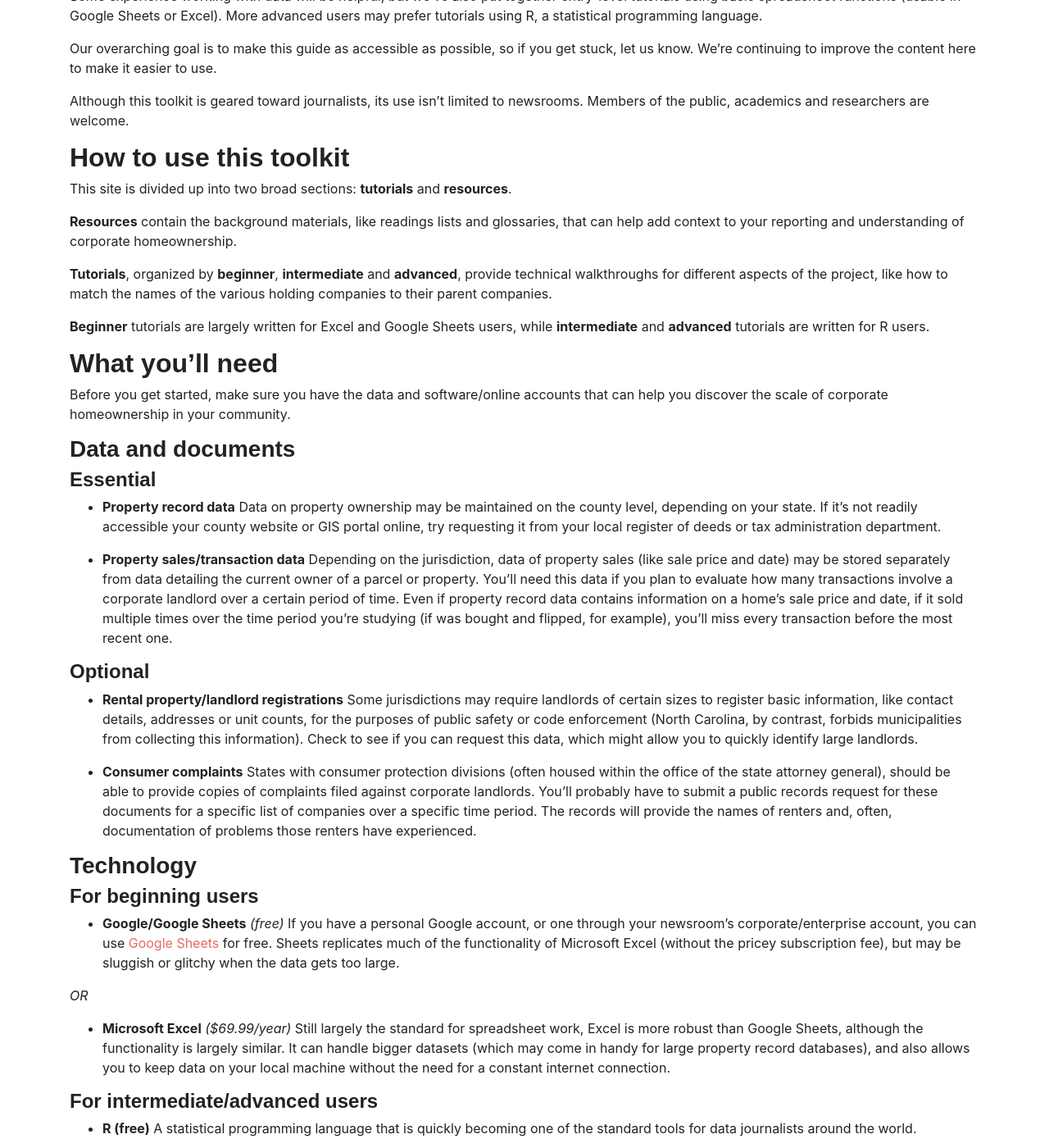
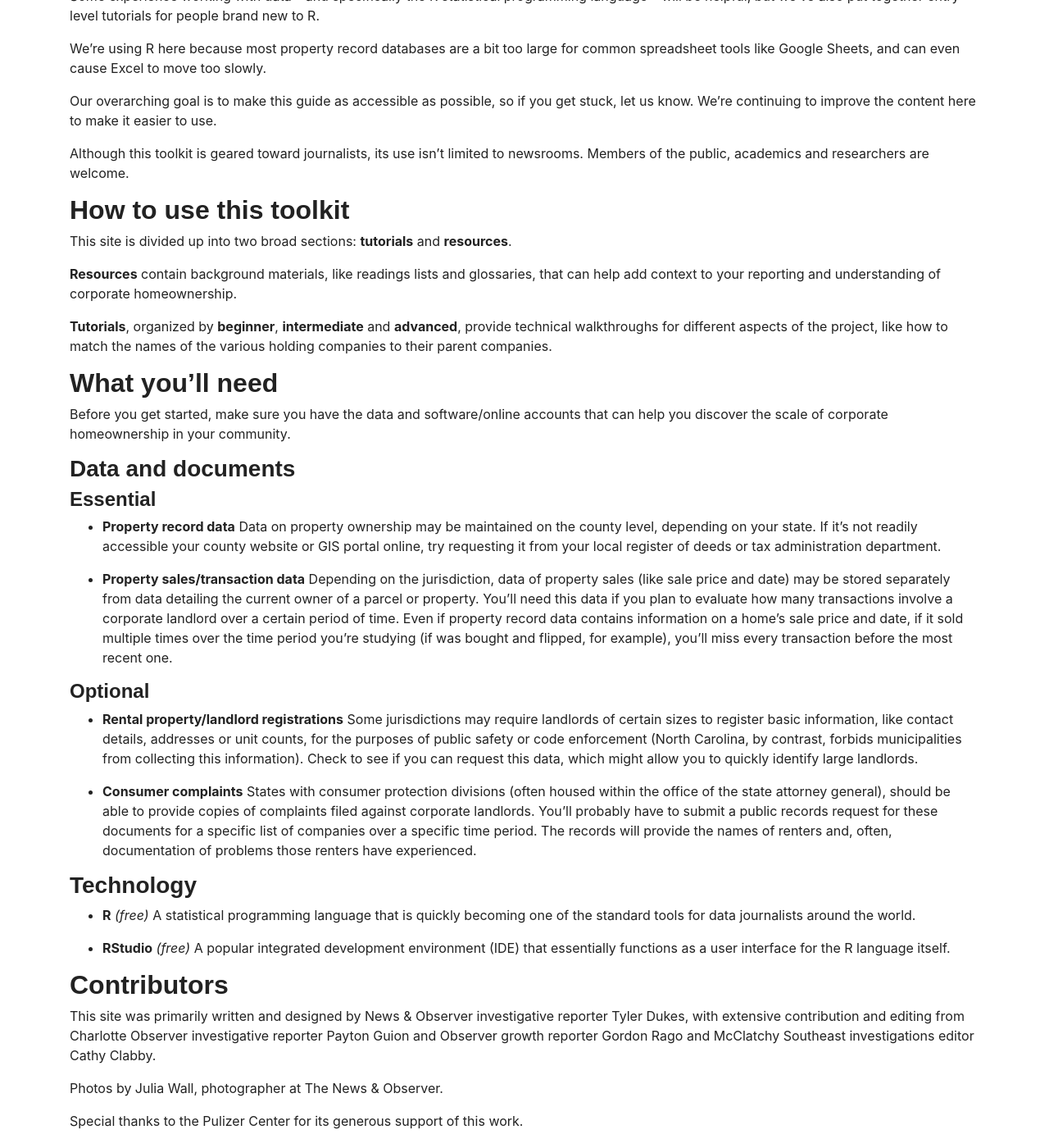
Before and after one commit to mcclatchy-southeast/sfr-toolkit, a Jekyll site: the page built from index.md, in a window 1280 px wide and 1400 px high, scrolled down 896 px. Shown: the whole window at 82% size. Built offline with Jekyll 4.4.1, drawn with Linux system fonts in a browser that asks for light colours; some web fonts are replaced; some of the changed text lies outside the part shown.

Commit message:
adding tutorial entry

```diff
--- a/_includes/header.html
+++ b/_includes/header.html
@@ -16,18 +16,23 @@
           <!-- NOTE: newer versions of boostrap use data-bs-toggle instead of data-toggle -->
           <a class="nav-link dropdown-toggle" data-toggle="dropdown" role="button" aria-haspopup="true" aria-expanded="false">Tutorials</a>
           <div class="dropdown-menu">
-            <a class="dropdown-item" href="{{ site.baseurl }}/_pages/00-setting-up.html">Beginner</a>
-            <a class="dropdown-item" href="{{ site.baseurl }}/_pages/01-intro-to-tidyverse.html">Intermediate</a>
-            <a class="dropdown-item" href="{{ site.baseurl }}/_pages/02-data-viz.html">Advanced</a>
-            <!--<div class="dropdown-divider"></div>-->
+            <a class="dropdown-item disabled" >Beginner</a>
+            <a class="dropdown-item" href="{{ site.baseurl }}/_pages/bg_setting_up_r.html">Setting up</a>
+            <a class="dropdown-item" href="{{ site.baseurl }}/_pages/bg_clean_owners.html">Clean owner names</a>
+            <div class="dropdown-divider"></div>
+            <a class="dropdown-item disabled" >Intermediate</a>
+            <div class="dropdown-divider"></div>
+            <a class="dropdown-item disabled" >Advanced</a>
           </div>
         </li>
         <li class="nav-item dropdown">
           <!-- NOTE: newer versions of boostrap use data-bs-toggle instead of data-toggle -->
           <a class="nav-link dropdown-toggle" data-toggle="dropdown" role="button" aria-haspopup="true" aria-expanded="false">Resources</a>
           <div class="dropdown-menu">
-            <a class="dropdown-item" href="{{ site.baseurl }}/_pages/reading_list.html">Reading list</a>
-            <a class="dropdown-item" href="{{ site.baseurl }}/_pages/glossary.html">Glossary</a>
+            <a class="dropdown-item" href="{{ site.baseurl }}/_pages/keyboard_shortcuts.html">R shortcuts</a>
+            <div class="dropdown-divider"></div>
+            <a class="dropdown-item" href="{{ site.baseurl }}/_pages/reading_list.html">SFR reading list</a>
+            <a class="dropdown-item" href="{{ site.baseurl }}/_pages/glossary.html">SFR glossary</a>
           </div>
         </li>
         {%- for path in page_paths -%}
--- a/index.md
+++ b/index.md
@@ -19,7 +19,9 @@ Have questions or suggestions? Contact [N&O investigative reporter Tyler Dukes](
 
 We've designed this toolkit for local and national journalists at a variety of skill levels who are interested in probing the extent of corporate homeownership in their cities, regions and states.
 
-Some experience working with data will be helpful, but we've also put together entry-level tutorials using basic spreadsheet functions (usable in Google Sheets or Excel). More advanced users may prefer tutorials using R, a statistical programming language.
+Some experience working with data – and specifically the R statistical programming language – will be helpful, but we've also put together entry-level tutorials for people brand new to R.
+
+We're using R here because most property record databases are a bit too large for common spreadsheet tools like Google Sheets, and can even cause Excel to move too slowly.
 
 Our overarching goal is to make this guide as accessible as possible, so if you get stuck, let us know. We're continuing to improve the content here to make it easier to use.
 
@@ -28,11 +30,9 @@ Although this toolkit is geared toward journalists, its use isn't limited to new
 ## How to use this toolkit
 This site is divided up into two broad sections: **tutorials** and **resources**.
 
-**Resources** contain the background materials, like readings lists and glossaries, that can help add context to your reporting and understanding of corporate homeownership.
+**Resources** contain background materials, like readings lists and glossaries, that can help add context to your reporting and understanding of corporate homeownership.
 
 **Tutorials**, organized by **beginner**, **intermediate** and **advanced**, provide technical walkthroughs for different aspects of the project, like how to match the names of the various holding companies to their parent companies.
-
-**Beginner** tutorials are largely written for Excel and Google Sheets users, while **intermediate** and **advanced** tutorials are written for R users.
 
 ## What you'll need
 
@@ -53,18 +53,9 @@ Before you get started, make sure you have the data and software/online accounts
 
 ### Technology
 
-#### For beginning users
-- **Google/Google Sheets** *(free)* If you have a personal Google account, or one through your newsroom's corporate/enterprise account, you can use [Google Sheets](http://sheet.new/) for free. Sheets replicates much of the functionality of Microsoft Excel (without the pricey subscription fee), but may be sluggish or glitchy when the data gets too large.
+- **R** *(free)* A statistical programming language that is quickly becoming one of the standard tools for data journalists around the world.
 
-*OR*
-
-- **Microsoft Excel** *($69.99/year)* Still largely the standard for spreadsheet work, Excel is more robust than Google Sheets, although the functionality is largely similar. It can handle bigger datasets (which may come in handy for large property record databases), and also allows you to keep data on your local machine without the need for a constant internet connection.
-
-#### For intermediate/advanced users
-- **R (free)** A statistical programming language that is quickly becoming one of the standard tools for data journalists around the world.
-
-- **RStudio (free)** A popular integrated development environment (IDE) that essentially functions as a user interface for the R language itself.
-
+- **RStudio** *(free)* A popular integrated development environment (IDE) that essentially functions as a user interface for the R language itself.
 
 ## Contributors
 This site was primarily written and designed by News & Observer investigative reporter Tyler Dukes, with extensive contribution and editing from Charlotte Observer investigative reporter Payton Guion and Observer growth reporter Gordon Rago and McClatchy Southeast investigations editor Cathy Clabby.
```
Also changed, not shown: _pages/bg_clean_owners.md (added, +24 -0 lines), _pages/bg_setting_up_r.md (added, +204 -0 lines), _pages/keyboard_shortcuts.md (added, +28 -0 lines), _pages/public_records.md (deleted, +0 -90 lines), _pages/reading_list.md (+0 -2 lines), assets/images/chicken_count.png (added), assets/images/chickens.png (added), assets/images/new_project.png (added), assets/images/simple_addition.gif (added), assets/images/studio_start.png (added), 2 other files.
